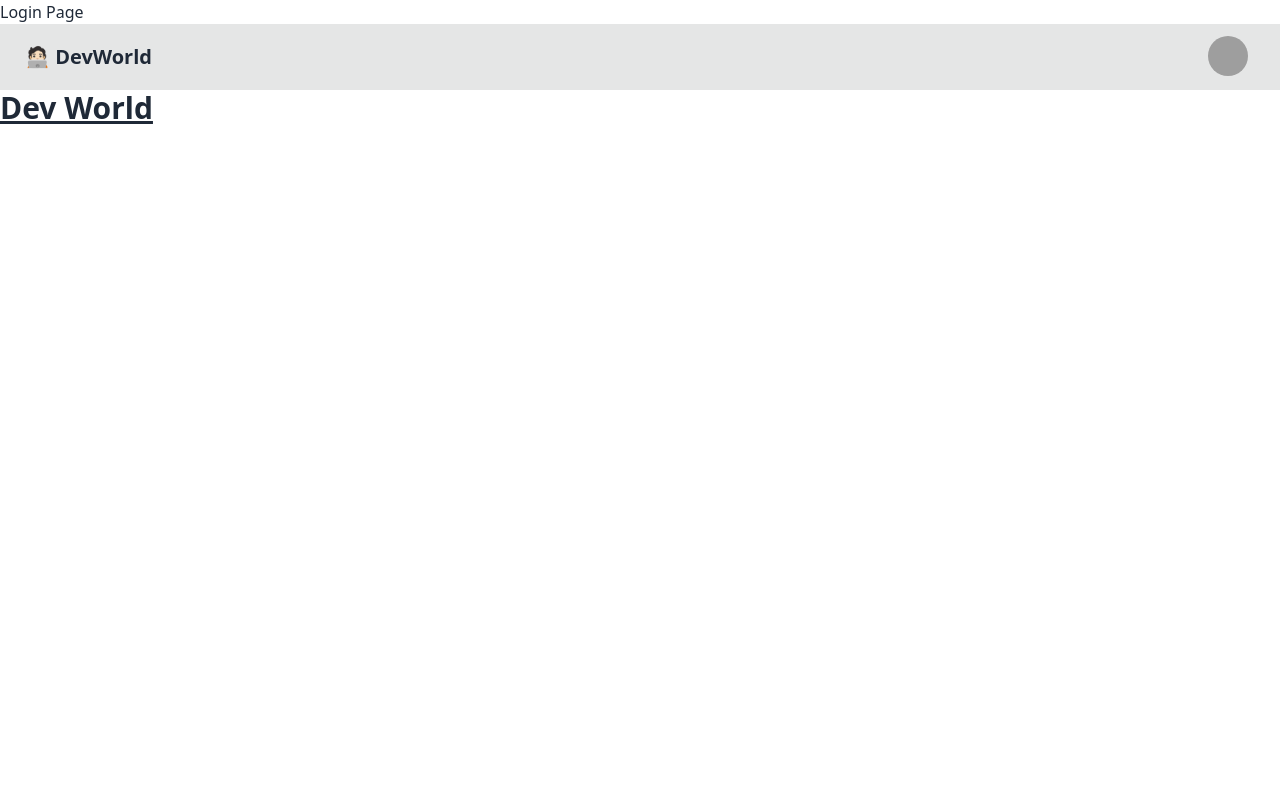
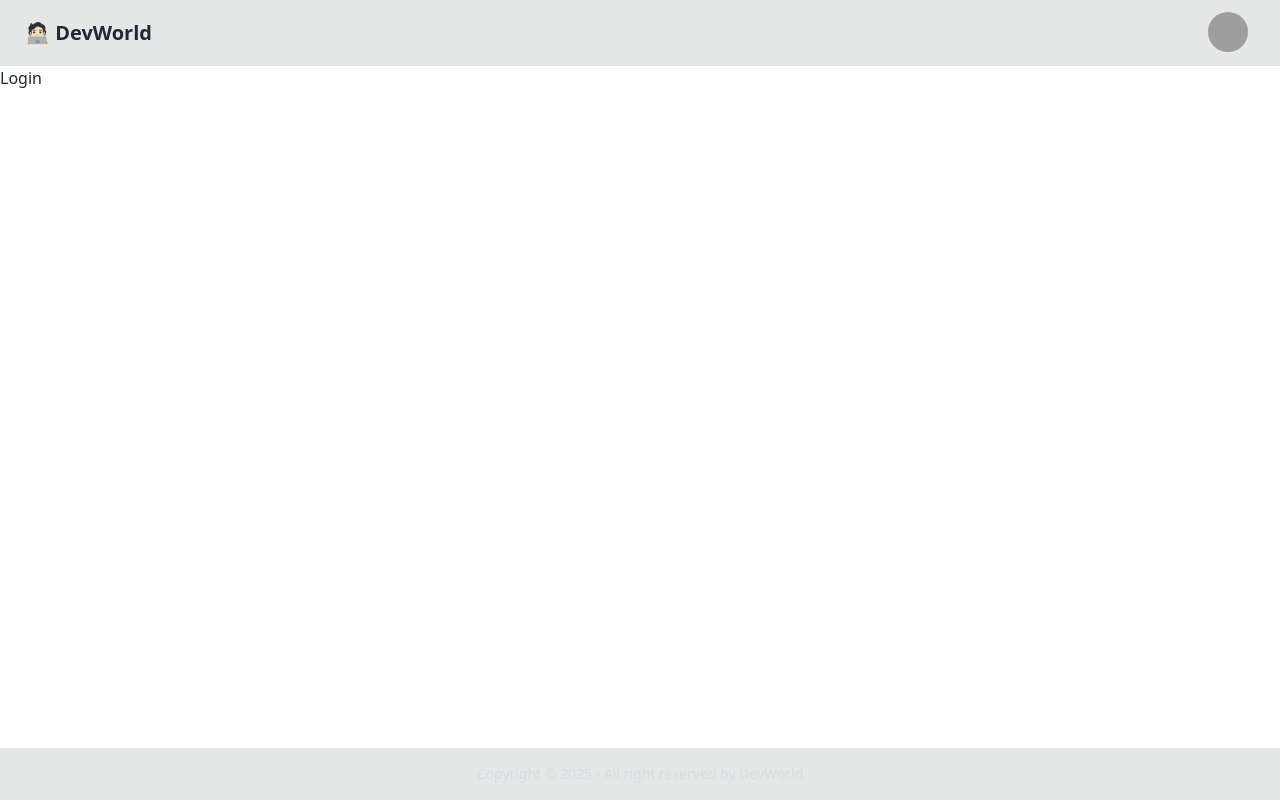
Before and after one commit to AMARTYA149/DevWorld-FE, a React (Vite) app: page /login in a window 1280 px wide. Built offline with nearby package versions, Linux system fonts and the light colour scheme; grey boxes are pictures that could not be loaded.

Commit message:
S-2 Ep15 added header footer outlet

```diff
--- a/src/App.jsx
+++ b/src/App.jsx
@@ -1,19 +1,20 @@
-import NavBar from './NavBar';
-import {BrowserRouter, Routes, Route} from "react-router-dom"
+import Body from "./Body";
+import { BrowserRouter, Routes, Route } from "react-router-dom";
+import Login from "./Login";
+import Profile from "./Profile";
 
 function App() {
   return (
     <>
-    <BrowserRouter>
-    <Routes>
-      <Route path="/" element={<div>Base Page</div>}/>
-      <Route path="/login" element={<div>Login Page</div>}/>
+      <BrowserRouter>
+        <Routes>
+          <Route path="/" element={<Body />}>
+            <Route path="/login" element={<Login />}></Route>
+            <Route path="/profile" element={<Profile />}></Route>
 
-
-    </Routes>
-    </BrowserRouter>
-      <NavBar/>
-      <h1 className="text-3xl font-bold underline">Dev World</h1>
+          </Route>
+        </Routes>
+      </BrowserRouter>
     </>
   );
 }
--- /dev/null
+++ b/src/Body.jsx
@@ -0,0 +1,15 @@
+import { Outlet } from "react-router-dom";
+import NavBar from "./NavBar";
+import Footer from "./footer";
+
+const Body = () => {
+  return (
+    <div>
+      <NavBar />
+      <Outlet />
+      <Footer />
+    </div>
+  );
+};
+
+export default Body;
--- /dev/null
+++ b/src/Login.jsx
@@ -0,0 +1,5 @@
+const Login = () => {
+    return <div>Login</div>;
+}
+
+export default Login;
--- /dev/null
+++ b/src/Profile.jsx
@@ -0,0 +1,5 @@
+const Profile = () => {
+    return <div>Profile</div>;
+}
+
+export default Profile;
--- /dev/null
+++ b/src/footer.jsx
@@ -0,0 +1,16 @@
+const Footer = () => {
+  return (
+    <div>
+      <footer className="footer footer-center bg-base-300 text-neutral-content p-4 fixed bottom-0">
+        <aside>
+          <p>
+            Copyright © {new Date().getFullYear()} - All right reserved by
+            DevWorld
+          </p>
+        </aside>
+      </footer>
+    </div>
+  );
+};
+
+export default Footer;
```
